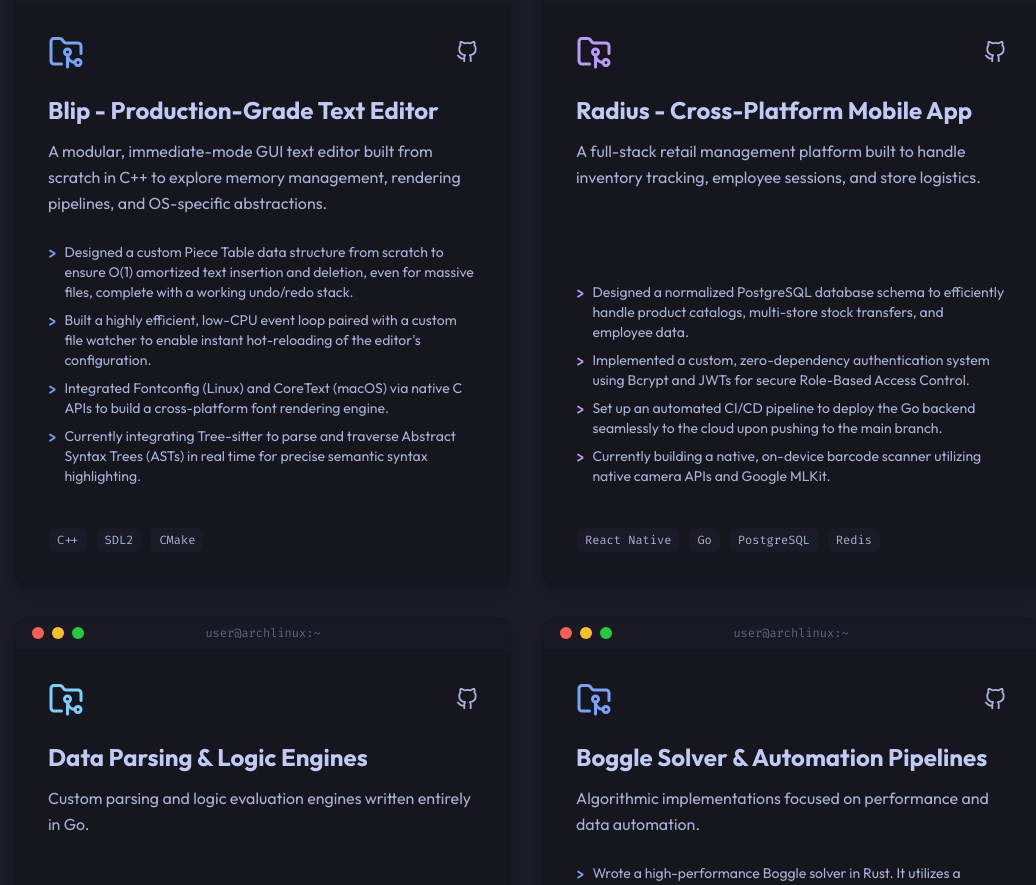
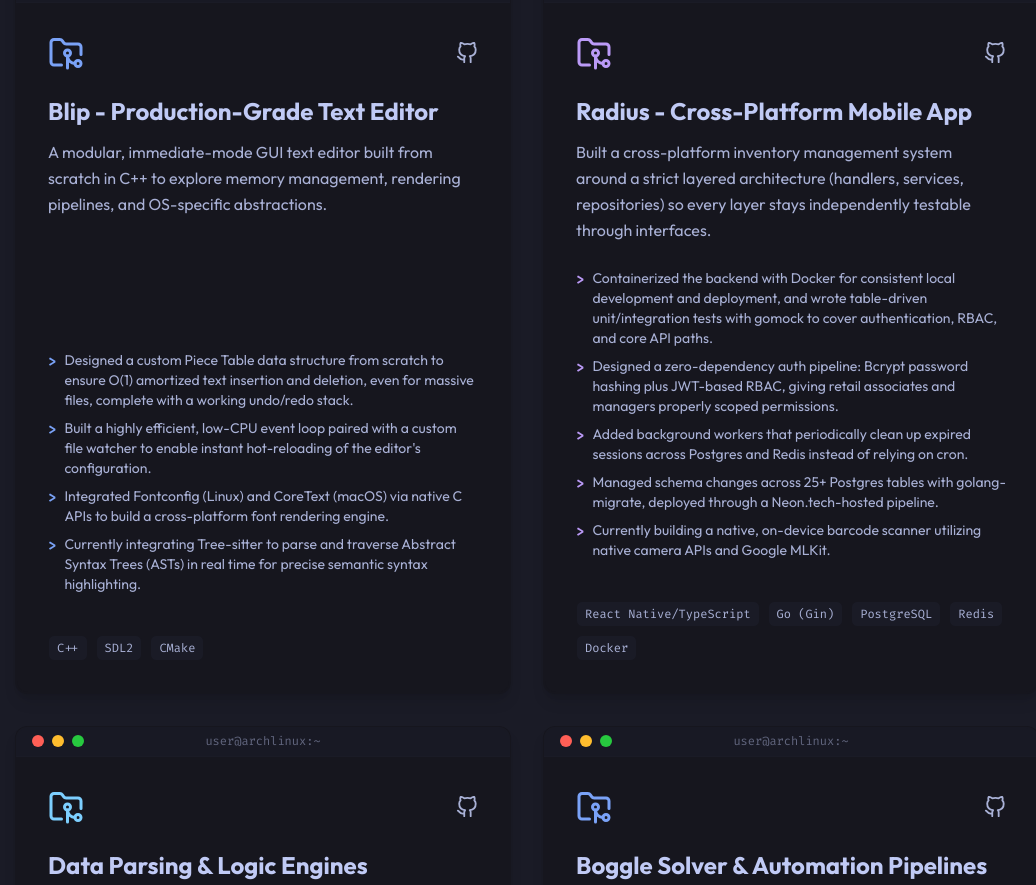
Before and after one commit to juderozario08/judesPortfolio, a React (Vite) app: page / in a window 1280 px wide. Shown: the part 4020-4905 px from the top of the page, without its empty margins (113-1149 px from the left). Built offline with nearby package versions, Linux system fonts and the light colour scheme.

Commit message:
Update Radius project details in resume data

```diff
--- a/src/data/resume.ts
+++ b/src/data/resume.ts
@@ -57,13 +57,14 @@ export const projects = [
   },
   {
     title: "Radius - Cross-Platform Mobile App",
-    tech: ["React Native", "Go", "PostgreSQL", "Redis"],
+    tech: ["React Native/TypeScript", "Go (Gin)", "PostgreSQL", "Redis", "Docker"],
     date: "Present",
-    description: "A full-stack retail management platform built to handle inventory tracking, employee sessions, and store logistics.",
+    description: "Built a cross-platform inventory management system around a strict layered architecture (handlers, services, repositories) so every layer stays independently testable through interfaces.",
     bullets: [
-      "Designed a normalized PostgreSQL database schema to efficiently handle product catalogs, multi-store stock transfers, and employee data.",
-      "Implemented a custom, zero-dependency authentication system using Bcrypt and JWTs for secure Role-Based Access Control.",
-      "Set up an automated CI/CD pipeline to deploy the Go backend seamlessly to the cloud upon pushing to the main branch.",
+      "Containerized the backend with Docker for consistent local development and deployment, and wrote table-driven unit/integration tests with gomock to cover authentication, RBAC, and core API paths.",
+      "Designed a zero-dependency auth pipeline: Bcrypt password hashing plus JWT-based RBAC, giving retail associates and managers properly scoped permissions.",
+      "Added background workers that periodically clean up expired sessions across Postgres and Redis instead of relying on cron.",
+      "Managed schema changes across 25+ Postgres tables with golang-migrate, deployed through a Neon.tech-hosted pipeline.",
       "Currently building a native, on-device barcode scanner utilizing native camera APIs and Google MLKit."
     ],
     github: "https://github.com/juderozario08/radius",
```
